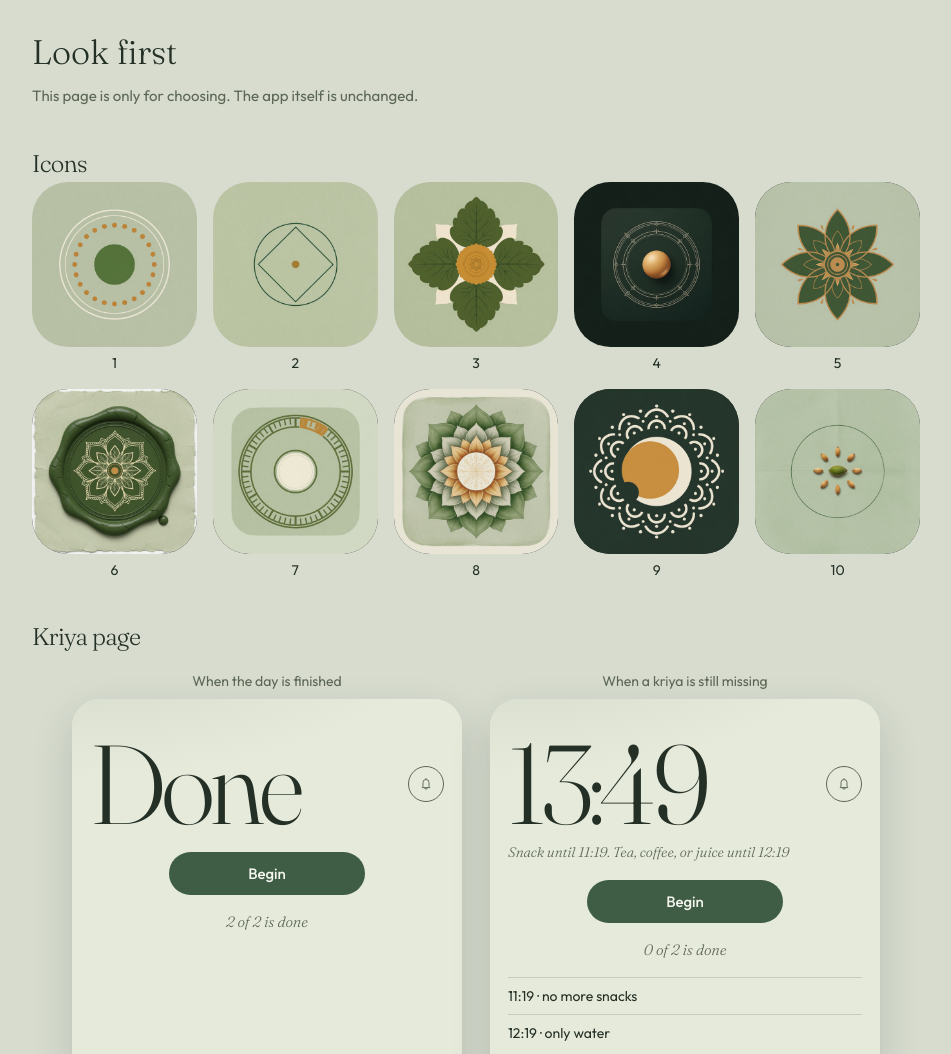
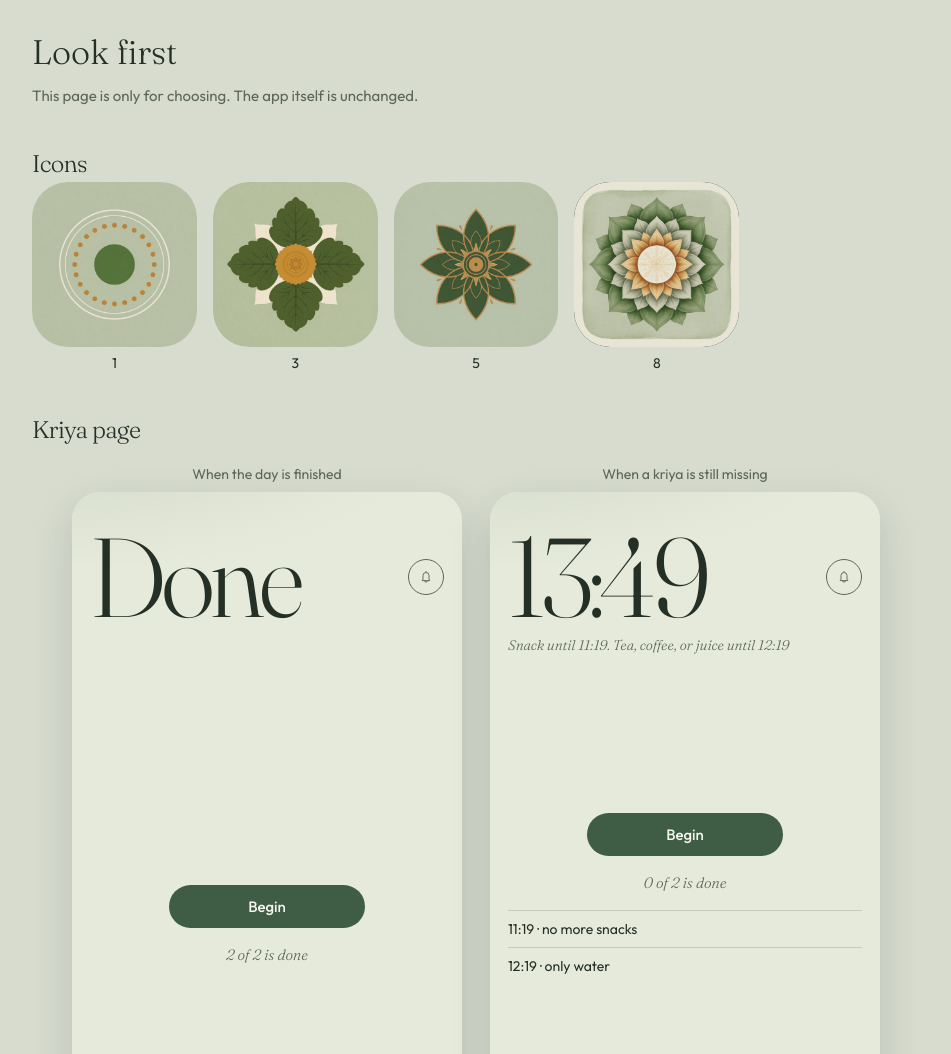
Before and after one commit to Lejennyweb/Kriya, a website: page preview.html in a window 1280 px wide. Shown: the top 1054 px of the page, without its empty margins (164-1115 px from the left). Drawn offline with Linux system fonts and the light colour scheme.

Commit message:
Show four icons and place Begin with the day lines in the middle.

```diff
--- a/preview.html
+++ b/preview.html
@@ -60,7 +60,14 @@
       font-weight: 300;
       font-size: 14px;
     }
-    .begin-row { display: flex; justify-content: center; margin-top: 18px; }
+    .middle {
+      flex: 1;
+      display: flex;
+      flex-direction: column;
+      justify-content: center;
+      width: 100%;
+    }
+    .begin-row { display: flex; justify-content: center; margin-top: 0; }
     .begin {
       min-width: 196px;
       height: 43px;
@@ -80,13 +87,13 @@
       font-weight: 300;
       font-size: 15px;
     }
-    .notes { margin: 16px 0 0; padding: 0; list-style: none; }
+    .notes { width: 100%; margin: 16px 0 0; padding: 0; list-style: none; }
     .notes li {
       padding: 8px 0;
       border-top: 1px solid var(--line);
       font-size: 14px;
     }
-    .bottom { margin-top: auto; text-align: center; }
+    .bottom { text-align: center; }
     .bottom .did {
       display: inline-block;
       width: auto;
@@ -125,15 +132,9 @@
     <h2>Icons</h2>
     <div class="icons">
       <figure><img src="./preview/1.jpg" alt="Icon 1"><figcaption>1</figcaption></figure>
-      <figure><img src="./preview/2.jpg" alt="Icon 2"><figcaption>2</figcaption></figure>
       <figure><img src="./preview/3.jpg" alt="Icon 3"><figcaption>3</figcaption></figure>
-      <figure><img src="./preview/4.jpg" alt="Icon 4"><figcaption>4</figcaption></figure>
       <figure><img src="./preview/5.jpg" alt="Icon 5"><figcaption>5</figcaption></figure>
-      <figure><img src="./preview/6.jpg" alt="Icon 6"><figcaption>6</figcaption></figure>
-      <figure><img src="./preview/7.jpg" alt="Icon 7"><figcaption>7</figcaption></figure>
       <figure><img src="./preview/8.jpg" alt="Icon 8"><figcaption>8</figcaption></figure>
-      <figure><img src="./preview/9.jpg" alt="Icon 9"><figcaption>9</figcaption></figure>
-      <figure><img src="./preview/10.jpg" alt="Icon 10"><figcaption>10</figcaption></figure>
     </div>
 
     <h2>Kriya page</h2>
@@ -146,8 +147,10 @@
               <p class="clock">Done</p>
               <div class="bell" aria-hidden="true"><svg viewBox="0 0 24 24"><path d="M12 4.2v1.3M6.8 16.8h10.4l-1.2-1.9V10a4 4 0 0 0-8 0v4.9l-1.2 1.9z" fill="none" stroke="currentColor" stroke-width="1.25" stroke-linejoin="round"></path><path d="M10 16.8a2 2 0 0 0 4 0" fill="none" stroke="currentColor" stroke-width="1.25"></path></svg></div>
             </div>
-            <div class="begin-row"><button class="begin" type="button">Begin</button></div>
-            <p class="status">2 of 2 is done</p>
+            <div class="middle">
+              <div class="begin-row"><button class="begin" type="button">Begin</button></div>
+              <p class="status">2 of 2 is done</p>
+            </div>
             <div class="bottom"><button class="did" type="button">I did one today</button></div>
           </div>
           <div class="bar"><span class="on">Kriya</span><span>Food</span><span>Days</span><span>Records</span></div>
@@ -162,9 +165,11 @@
               <div class="bell" aria-hidden="true"><svg viewBox="0 0 24 24"><path d="M12 4.2v1.3M6.8 16.8h10.4l-1.2-1.9V10a4 4 0 0 0-8 0v4.9l-1.2 1.9z" fill="none" stroke="currentColor" stroke-width="1.25" stroke-linejoin="round"></path><path d="M10 16.8a2 2 0 0 0 4 0" fill="none" stroke="currentColor" stroke-width="1.25"></path></svg></div>
             </div>
             <p class="allow">Snack until 11:19. Tea, coffee, or juice until 12:19</p>
-            <div class="begin-row"><button class="begin" type="button">Begin</button></div>
-            <p class="status">0 of 2 is done</p>
-            <ul class="notes"><li>11:19 · no more snacks</li><li>12:19 · only water</li></ul>
+            <div class="middle">
+              <div class="begin-row"><button class="begin" type="button">Begin</button></div>
+              <p class="status">0 of 2 is done</p>
+              <ul class="notes"><li>11:19 · no more snacks</li><li>12:19 · only water</li></ul>
+            </div>
             <div class="bottom">
               <button class="did" type="button">I did one today</button>
               <p class="ask">Two kriyas are not logged.</p>
```
Also changed, not shown: preview/10.jpg (deleted), preview/2.jpg (deleted), preview/4.jpg (deleted), preview/6.jpg (deleted), preview/7.jpg (deleted), preview/9.jpg (deleted).
